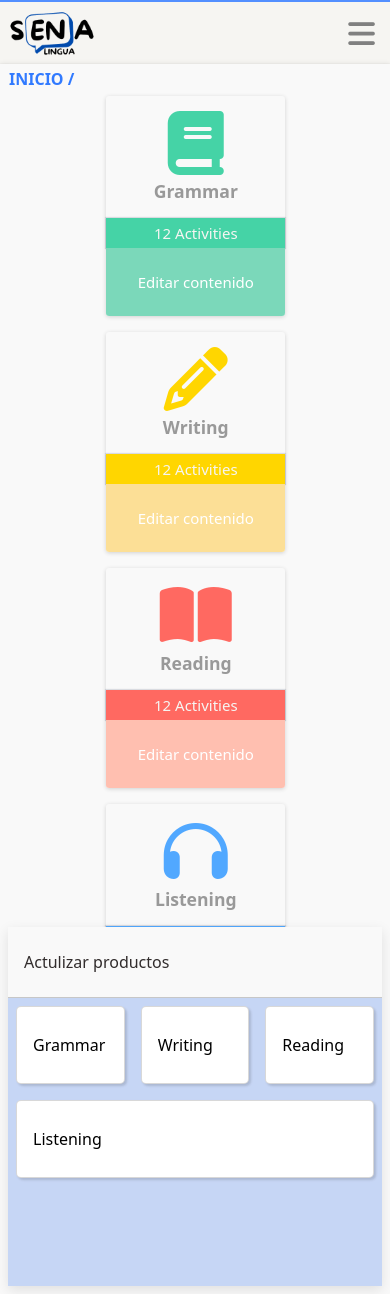
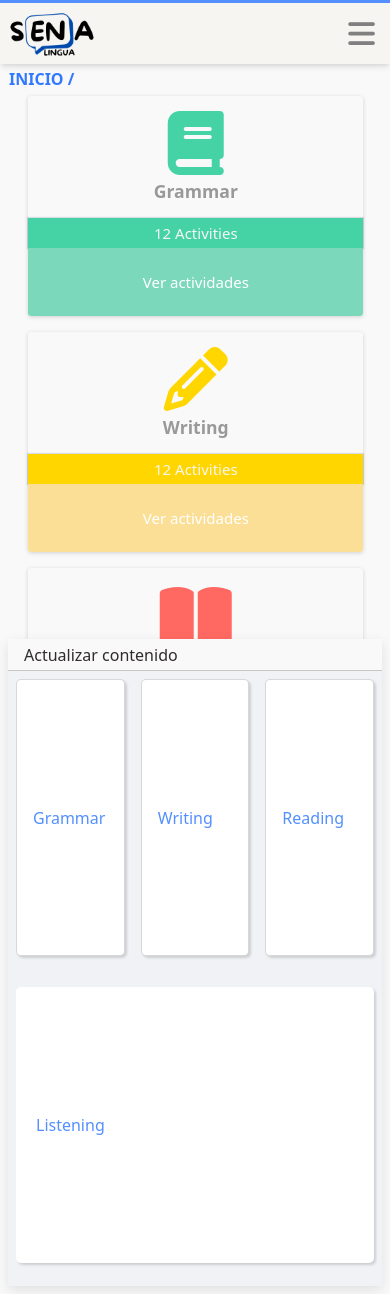
Before and after one commit to yohany474/english_project, a PHP site: page /Panel.php in a window 390 px wide. Run offline with PHP 8.4, Linux system fonts and the light colour scheme; data that the repository does not hold is empty; some libraries are stand-ins or nearby versions.

Commit message:
Responsive del panel de administrador

```diff
--- a/Panel.php
+++ b/Panel.php
@@ -15,6 +15,30 @@
 </head>
 
 <body id="body">
+
+<section class="itad" id="productos">
+    <section class="activi">
+      <header>
+        <h2>Actividades</h2>
+        <div id="x3">
+          X
+        </div>
+      </header>
+      <section class="fot">
+        <div class="fores">
+          <input type="search" placeholder="Buscar actividad">
+        </div>
+        <div class="scroll" id="QERT">
+          <!-- CARGAR TODAS LAS ACTIVIADES DEL FILTRO -->
+        </div>
+      </section>
+    </section>
+    <section class="wer" id="WAER">
+      <!-- Contenedor para subir el archivo -->
+    </section>
+  </section>
+
+
   <!-- Modal para editar el audio y descripcionaudio -->
   <div id="ventanaEditarListening" class="modal">
     <div class="modal-contenido" style="width: 80%; height: 80%;">
@@ -102,7 +126,7 @@
 
         </select>
         <label for="audio">Texto de actividad</label>
-        <textarea name="texto" id="" cols="30" rows="10"></textarea>
+        <textarea name="texto" id="" cols="30" rows="5"></textarea>
 
         <label for="imagen">Imagen</label>
         <input type="file" name="imagen" id="imagen" accept="image/*">
@@ -112,27 +136,6 @@
       </form>
     </div>
   </div>
-  <section class="itad" id="productos">
-    <section class="activi">
-      <header>
-        <h2>Actividades</h2>
-        <div id="x3">
-          X
-        </div>
-      </header>
-      <section class="fot">
-        <div class="fores">
-          <input type="search" placeholder="Buscar actividad">
-        </div>
-        <div class="scroll" id="QERT">
-          <!-- CARGAR TODAS LAS ACTIVIADES DEL FILTRO -->
-        </div>
-      </section>
-    </section>
-    <section class="wer" id="WAER">
-      <!-- Contenedor para subir el archivo -->
-    </section>
-  </section>
 
   <header id="header">
     <img src="assets/img/logo.png" alt="" class="logo" />
@@ -190,12 +193,7 @@
         <p>Listening</p>
       </div>
 
-      <!-- <div id="voca" class="button" onclick="mostrarContenedoresMenu('Vocabulary', this)">
-        <i class="fas fa-language"></i>
-        <p>Vocabulary</p>
-      </div> -->
 
-      <!-- Banner -->
 
       <section class="botones_cont_bottom">
         <img src="assets/img/banner.png" alt="" class="banner" />
@@ -223,7 +221,7 @@
             </span>
             <span style="background-color: #45d3a6;">12 Activities</span>
             <span class="cardActivitiesEnlace" style="background-color: #7bd8ba;">
-              <div id="editG">Editar contenido</div>
+              <div id="editG">Ver actividades</div>
             </span>
           </article>
 
@@ -234,7 +232,7 @@
             </span>
             <span style="background-color: #ffd600;">12 Activities</span>
             <span class="cardActivitiesEnlace" style="background-color: #fcdf96;">
-              <div id="editW">Editar contenido</div>
+              <div id="editW">Ver actividades</div>
             </span>
           </article>
 
@@ -245,7 +243,7 @@
             </span>
             <span style="background-color: #ff6961;">12 Activities</span>
             <span class="cardActivitiesEnlace" style="background-color: #ffbfb0;">
-              <div id="editR">Editar contenido</div>
+              <div >Ver actividades</div>
             </span>
           </article>
 
@@ -256,21 +254,21 @@
             </span>
             <span>12 Activities</span>
             <span class="cardActivitiesEnlace">
-              <div id="abrirModal">Editar contenido</div>
+              <div>Ver actividades</div>
             </span>
           </article>
 
         </section>
         <section class="oficinista">
           <header>
-            Actulizar productos
+            Actualizar contenido
           </header>
           <section class="carot" id="tore">
             <div>
               <section class="dares" data-clase="4">Grammar</section>
               <section class="dares" data-clase="3">Writing</section>
-              <section class="dares" data-clase="2">Reading</section>
-              <section class="dares" data-clase="1">Listening</section>
+              <section class="" id="editR">Reading</section>
+              <section class="" id="abrirModal">Listening</section>
             </div>
           </section>
         </section>
@@ -333,7 +331,7 @@
 
 
           <label for="contenido">Contenido del Ejercicio:</label>
-          <textarea id="contenido" name="contenido" rows="5" required></textarea>
+          <textarea id="contenido" name="contenido" rows="3" required></textarea>
 
           <label for="palabras-clave">Palabras Clave (separadas por comas):</label>
           <input type="text" id="palabras-clave" name="palabras-clave" required>
--- a/assets/css/panel.css
+++ b/assets/css/panel.css
@@ -20,7 +20,6 @@ body {
     height: 100vh;
     display: flex;
     flex-direction: column;
-    overflow: hidden;
 }
 
 .frt {
@@ -29,7 +28,10 @@ body {
 }
 
 #header {
-    border-top: 2px solid var(--principal);
+    top: 0;
+    position: sticky;
+    z-index: 1;
+    border-top: 3px solid var(--principal);
     height: 4rem;
     align-items: center;
     display: flex;
@@ -249,9 +251,8 @@ body {
 
     #asideMenu {
         width: 100%;
-        height: 100vh;
-        z-index: 1;
-
+        height: auto !important;
+        z-index: 2;
         transform: translateX(-500%);
         position: absolute;
         transition: all .3s ease;
@@ -310,23 +311,49 @@ body {
 
 @media screen and (max-width: 700px) {
     .cardActivities {
-        width: 48% !important;
+        width: 90% !important;
     }
 
     #ContainerCardInicio {
-        overflow: auto;
         height: 14rem;
         justify-content: space-around;
+        height: 46% !important;
+        width: 100% !important;
+        overflow-x: scroll !important;
     }
 
-    #ContainerCardInicio {
-        height: 70% !important;
+
+
+    .oficinista {
+        flex: 1;
     }
 
-    .oficinista {
-        height: 30% !important;
+    .oficinista header{
+        height: 5% !important;
+    }
+    .oficinista .carot{
+        height: 95% !important;
+    }
+    .oficinista .carot div{
+        height: 100% !important;
     }
 
+    .itad .activi {
+        width: 95% !important;
+        height: 95% !important;
+        overflow: auto !important;
+        padding: .5em;
+    }
+    .modal-contenido{
+        height: 60% !important;
+        width: 85% !important;
+    }
+    #ventanaEditarReading > .modal-contenido{
+        height: 80% !important;
+    }
+    .fot .scroll {
+        overflow: visible !important;
+    }
     .fores {
         flex-direction: column;
         height: 9rem !important;
@@ -487,7 +514,7 @@ body {
     background-color: rgba(0, 0, 0, 0.5);
     justify-content: center;
     align-items: center;
-    z-index: 1;
+    z-index: 2;
 }
 
 .modal-contenido {
@@ -510,8 +537,6 @@ body {
 /* Estilo para el botón de abrir la modal */
 #abrirModal {
     padding: 10px 20px;
-    background-color: #007bff;
-    color: white;
     border: none;
     cursor: pointer;
 }
--- a/assets/css/ventanaCrearActividades.css
+++ b/assets/css/ventanaCrearActividades.css
@@ -102,7 +102,7 @@ button {
 
 .oficinista .carot{
     height: 80%;
-    background-color: #0050e634;
+    background-color: #f0f2f5;
 }
 .oficinista .carot div{
     width: 100%;
@@ -122,19 +122,20 @@ button {
     box-shadow: rgba(0, 0, 0, 0.15) 1.95px 1.95px 2.6px;    height: 40%;
     margin: 0.5rem;
     cursor: pointer;
+    color: #538fff;
 }
 
 .itad{
+    position: fixed;
+    top: 0;
+    left: 0;
     display: none;
-    align-items: center;
-    justify-content: center;
-    position: absolute;
     width: 100%;
     height: 100%;
-    top: 0;
-    left: 0;
+    background-color: rgba(0, 0, 0, 0.5);
+    justify-content: center;
+    align-items: center;
     z-index: 2;
-    background-color: #3636366e;
 }
 
 .itad .activi{
--- a/config/Conexion.php
+++ b/config/Conexion.php
@@ -1,19 +1,19 @@
 <?php
 
  class Conexion{
-    //  private $hostname = 'localhost';
-    //  private $user = 'root';
-    //  private $password = '';
-    //  private $bd = 'ingles_project';
+     private $hostname = 'localhost';
+     private $user = 'root';
+     private $password = '';
+     private $bd = 'ingles_project';
 
 
 
 
-    private $hostname = 'localhost';
-    private $user = 'c1601882_english';
-    private $password = 'keGOtude02';
+    // private $hostname = 'localhost';
+    // private $user = 'c1601882_english';
+    // private $password = 'keGOtude02';
 
-    private $bd = 'c1601882_english';
+    // private $bd = 'c1601882_english';
     private $conexion = null;
 
     public function __construct(){
```
